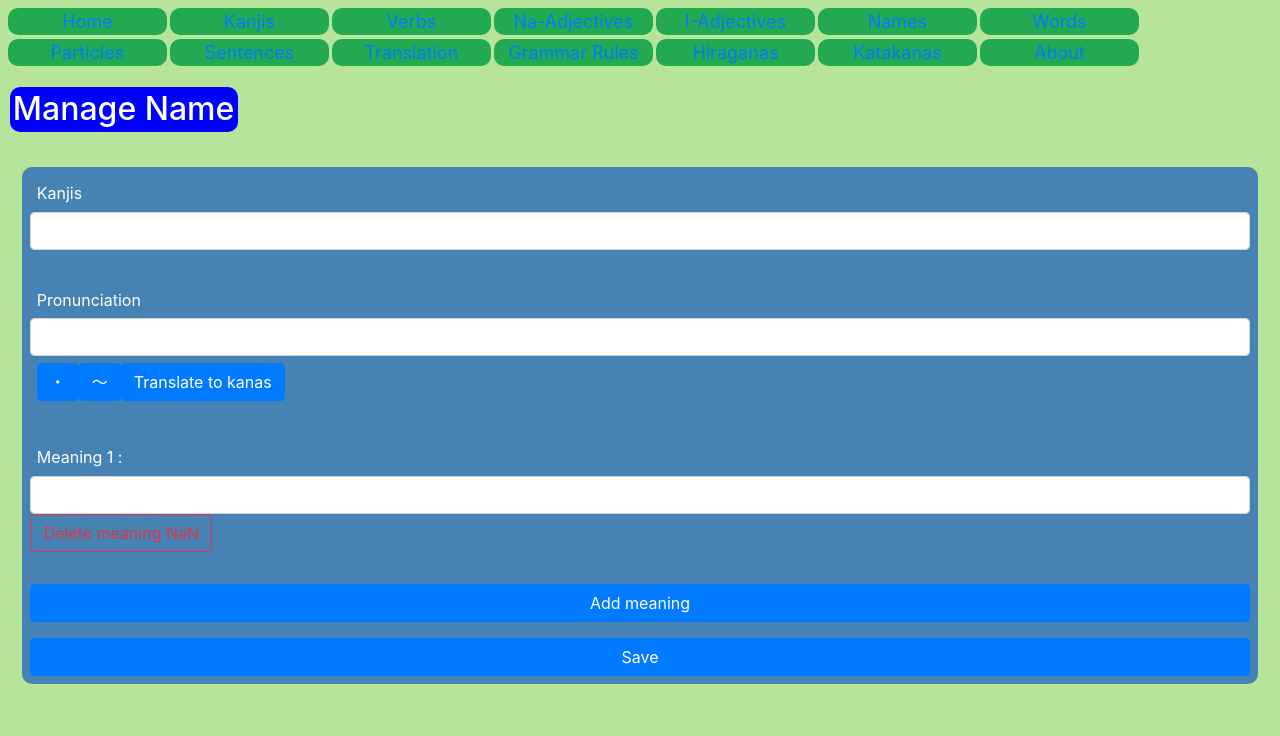
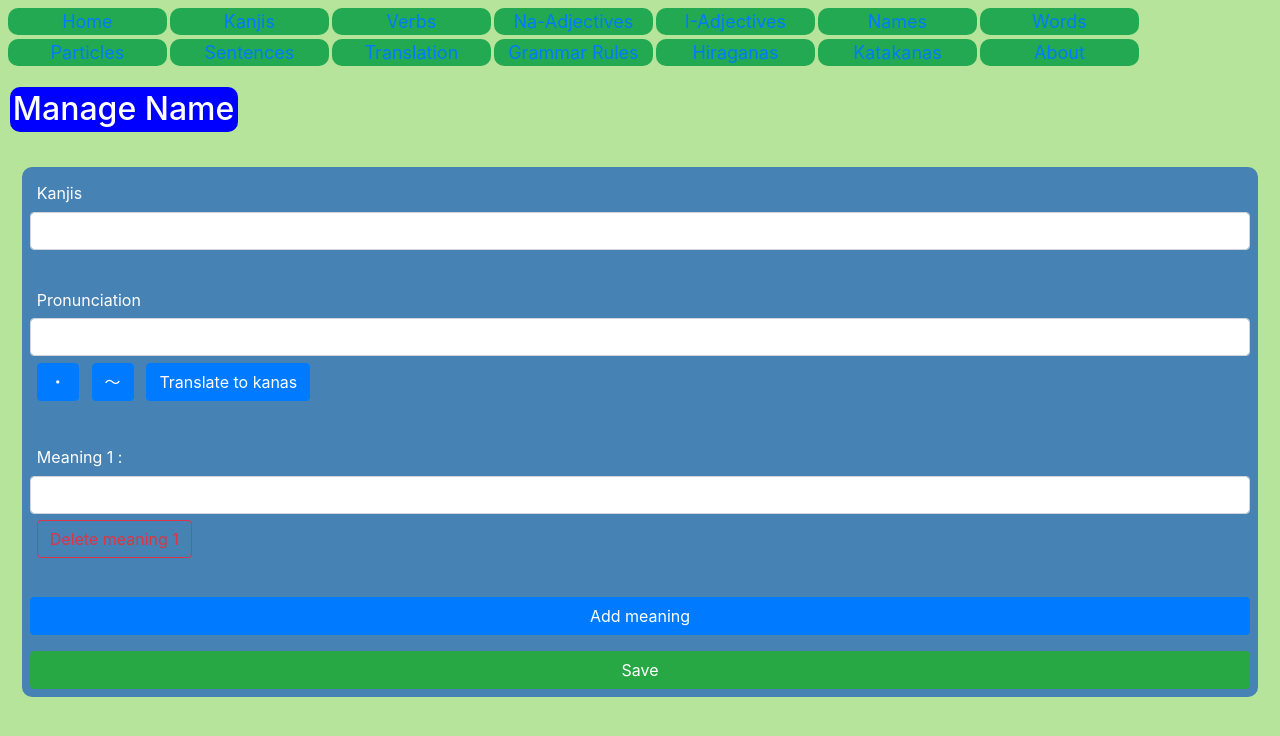
Before and after one commit to thepaut49/Nihongo-app, a React (Create React App) app in the folder front-end-nihongo/: page /name/create in a window 1280 px wide. Shown: the top 736 px of the page. Built offline with nearby package versions, Linux system fonts and the light colour scheme; no server answers; what flux would draw is missing.

Commit message:
CSS form

```diff
--- a/front-end-nihongo/src/components/common/CustomInputMeaning.js
+++ b/front-end-nihongo/src/components/common/CustomInputMeaning.js
@@ -1,5 +1,9 @@
 import React from "react";
 import PropTypes from "prop-types";
+
+const styleButtons = {
+  margin: "0.4em",
+};
 
 function CustomInputMeaning(props) {
   let wrapperClass = "form-group";
@@ -21,6 +25,7 @@ function CustomInputMeaning(props) {
           maxLength={props.maxLength}
         />
         <button
+          style={styleButtons}
           className="btn btn-outline-danger"
           onClick={(event) => props.deleteMeaning(event, props.index)}
         >
--- a/front-end-nihongo/src/components/common/CustomInputPronunciation.js
+++ b/front-end-nihongo/src/components/common/CustomInputPronunciation.js
@@ -1,10 +1,11 @@
 import React from "react";
 import PropTypes from "prop-types";
 
+const styleButtons = {
+  margin: "0.4em",
+};
+
 function CustomInputPronunciation(props) {
-  const styleButtons = {
-    margin: "0.4em",
-  };
   let wrapperClass = "form-group";
   if (props.error.length > 0) {
     wrapperClass += "has-error";
@@ -23,20 +24,26 @@ function CustomInputPronunciation(props) {
           value={props.value}
           maxLength={props.maxLength}
         />
-        <div style={styleButtons}>
+        <div>
           <button
+            style={styleButtons}
             className="btn btn-primary"
             onClick={props.onMiddlePointClick}
           >
             ・
           </button>
           <button
+            style={styleButtons}
             className="btn btn-primary"
             onClick={props.onMiddlePointClick}
           >
             〜
           </button>
-          <button className="btn btn-primary" onClick={props.onTranslateClick}>
+          <button
+            style={styleButtons}
+            className="btn btn-primary"
+            onClick={props.onTranslateClick}
+          >
             Translate to kanas
           </button>
         </div>
--- a/front-end-nihongo/src/components/common/listComponent/NameList.js
+++ b/front-end-nihongo/src/components/common/listComponent/NameList.js
@@ -13,7 +13,7 @@ function NameList(props) {
             <div className="pronunciation">
               {name.pronunciation.map((pronunciation, index) => {
                 return (
-                  <span key={index} className="onemeaning">
+                  <span key={index + 50000} className="onemeaning">
                     {pronunciation}
                   </span>
                 );
@@ -22,7 +22,7 @@ function NameList(props) {
             <div className="meaning">
               {name.meanings.map((mean, index) => {
                 return (
-                  <span key={index} className="onemeaning">
+                  <span key={index + 60000} className="onemeaning">
                     {mean.meaning}
                   </span>
                 );
--- a/front-end-nihongo/src/components/iAdjective/IAdjectiveForm.js
+++ b/front-end-nihongo/src/components/iAdjective/IAdjectiveForm.js
@@ -39,6 +39,7 @@ function IAdjectiveForm(props) {
               onChange={(event) => props.onMeaningChange(event, index)}
               name={"meaning" + index}
               value={props.iAdjective.meanings[index].meaning}
+              index={index}
               deleteMeaning={props.deleteMeaning}
             />
           );
@@ -48,7 +49,7 @@ function IAdjectiveForm(props) {
         Add meaning
       </button>
 
-      <input type="submit" value="Save" className="btn btn-primary" />
+      <input type="submit" value="Save" className="btn btn-success" />
     </form>
   );
 }
--- a/front-end-nihongo/src/components/kanji/KanjiForm.js
+++ b/front-end-nihongo/src/components/kanji/KanjiForm.js
@@ -85,7 +85,7 @@ function KanjiForm(props) {
         error={props.errors.radicals}
       />
 
-      <input type="submit" value="Save" className="btn btn-primary" />
+      <input type="submit" value="Save" className="btn btn-success" />
 
       <div style={gridListStyle}>
         {radicals.map((radical, index) => {
--- a/front-end-nihongo/src/components/kanji/KanjisPage.css
+++ b/front-end-nihongo/src/components/kanji/KanjisPage.css
@@ -18,6 +18,7 @@
   margin: 0.5em;
   padding: 0.5em;
 }
+
 .kanji {
   grid-area: kanji;
   text-align: left;
--- a/front-end-nihongo/src/components/naAdjective/NaAdjectiveForm.js
+++ b/front-end-nihongo/src/components/naAdjective/NaAdjectiveForm.js
@@ -39,6 +39,7 @@ function NaAdjectiveForm(props) {
               onChange={(event) => props.onMeaningChange(event, index)}
               name={"meaning" + index}
               value={props.naAdjective.meanings[index].meaning}
+              index={index}
               deleteMeaning={props.deleteMeaning}
             />
           );
@@ -48,7 +49,7 @@ function NaAdjectiveForm(props) {
         Add meaning
       </button>
 
-      <input type="submit" value="Save" className="btn btn-primary" />
+      <input type="submit" value="Save" className="btn btn-success" />
     </form>
   );
 }
--- a/front-end-nihongo/src/components/name/NameForm.js
+++ b/front-end-nihongo/src/components/name/NameForm.js
@@ -39,6 +39,7 @@ function NameForm(props) {
               onChange={(event) => props.onMeaningChange(event, index)}
               name={"meaning" + index}
               value={props.name.meanings[index].meaning}
+              index={index}
               deleteMeaning={props.deleteMeaning}
             />
           );
@@ -48,7 +49,7 @@ function NameForm(props) {
         Add meaning
       </button>
 
-      <input type="submit" value="Save" className="btn btn-primary" />
+      <input type="submit" value="Save" className="btn btn-success" />
     </form>
   );
 }
--- a/front-end-nihongo/src/components/verb/VerbForm.js
+++ b/front-end-nihongo/src/components/verb/VerbForm.js
@@ -41,6 +41,7 @@ function VerbForm(props) {
               onChange={(event) => props.onMeaningChange(event, index)}
               name={"meaning" + index}
               value={props.verb.meanings[index].meaning}
+              index={index}
               deleteMeaning={props.deleteMeaning}
             />
           );
@@ -60,7 +61,7 @@ function VerbForm(props) {
         listOfValues={verbConstants.verbGroupList}
       />
 
-      <input type="submit" value="Save" className="btn btn-primary" />
+      <input type="submit" value="Save" className="btn btn-success" />
     </form>
   );
 }
--- a/front-end-nihongo/src/components/word/WordForm.js
+++ b/front-end-nihongo/src/components/word/WordForm.js
@@ -27,15 +27,6 @@ function WordForm(props) {
         onTranslateClick={props.onTranslateClick}
       />
 
-      <CustomInput
-        id="meaning"
-        label="Meaning"
-        onChange={props.onChange}
-        name="meaning"
-        value={props.word.meaning}
-        error={props.errors.meaning}
-      />
-
       {props.word.meanings &&
         props.word.meanings.length > 0 &&
         props.word.meanings.map((_meaning, index) => {
@@ -48,6 +39,7 @@ function WordForm(props) {
               onChange={(event) => props.onMeaningChange(event, index)}
               name={"meaning" + index}
               value={props.word.meanings[index].meaning}
+              index={index}
               deleteMeaning={props.deleteMeaning}
             />
           );
@@ -57,7 +49,7 @@ function WordForm(props) {
         Add meaning
       </button>
 
-      <input type="submit" value="Save" className="btn btn-primary" />
+      <input type="submit" value="Save" className="btn btn-success" />
     </form>
   );
 }
@@ -71,6 +63,7 @@ WordForm.propTypes = {
   onTranslateClick: PropTypes.func.isRequired,
   addMeaning: PropTypes.func.isRequired,
   onMeaningChange: PropTypes.func.isRequired,
+  deleteMeaning: PropTypes.func.isRequired,
 };
 
 export default WordForm;
```
